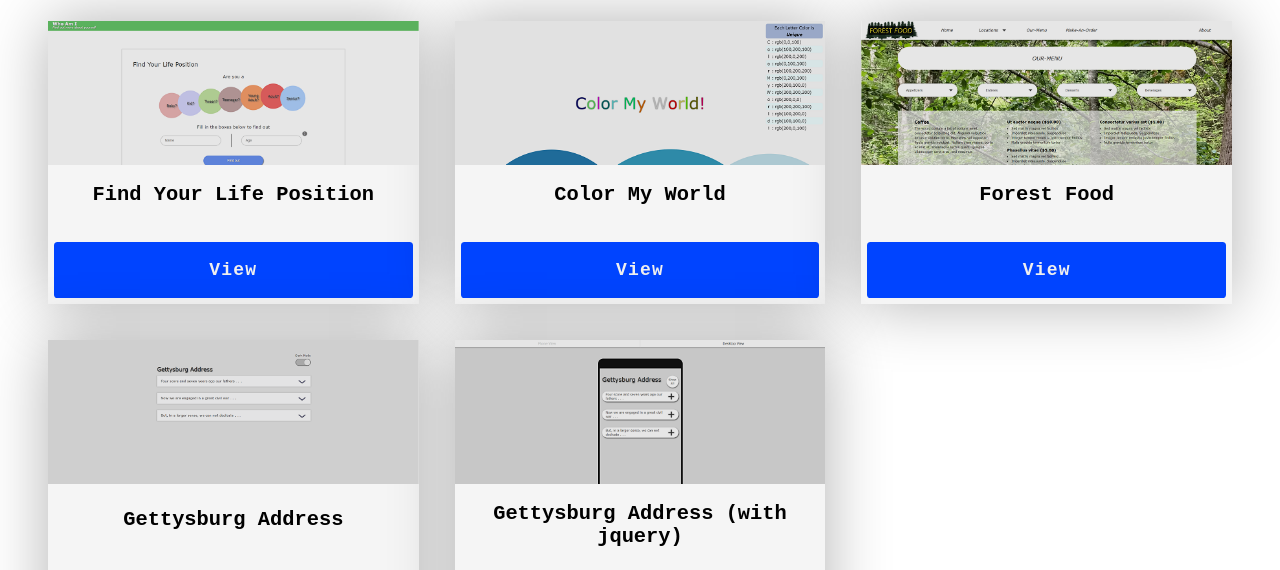
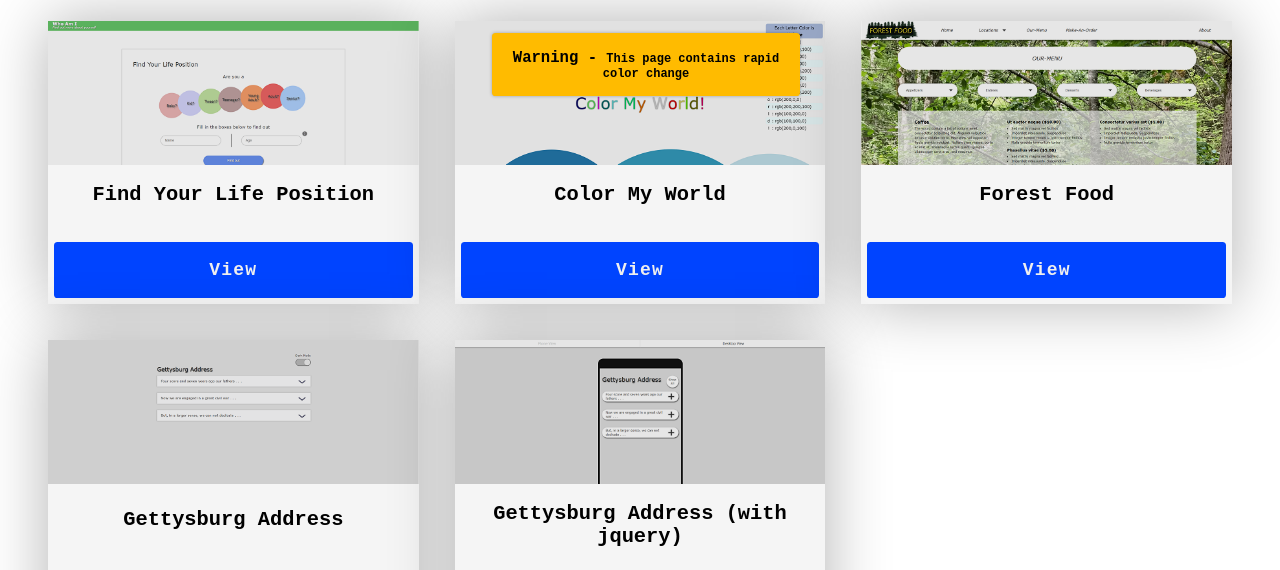
Before and after one commit to JamesProgramming/web-development-class-work, a plain HTML site: page index.html in a window 1280 px wide. Shown: the part 230-800 px from the top of the page. Drawn offline with Linux system fonts and the light colour scheme.

Commit message:
added warning banner

```diff
--- a/index.css
+++ b/index.css
@@ -80,6 +80,7 @@ a:active, a:focus {
 }
 
 .portfolio__webpage {
+    position: relative;
     display: grid;
     grid-template-columns: auto;
     grid-template-rows: 13rem;
@@ -87,6 +88,27 @@ a:active, a:focus {
     align-items: center;
     justify-content: center;
     box-shadow: 0 0 5rem rgba(3,3, 3, .3);
+}
+
+.portfolio__warning {
+    box-shadow: 0 0 .3rem rgba(3,3, 3, .3);
+    text-align: center;
+    background-color: rgb(255, 187, 0);
+    border-radius: .3rem;
+    padding: .3rem .5rem;
+    width: 80%;
+    position: absolute;
+    top: 1rem;
+    left: 10%;
+    z-index: 10;
+}
+
+.portfolio__warning p {
+    font-weight: bold;
+}
+
+.portfolio__warning span {
+    font-size: 1.3rem;
 }
 
 .portfolio__webpage img {
--- a/index.html
+++ b/index.html
@@ -27,6 +27,9 @@
         <a href="find-your-life-position.html">View</a>
       </article>
       <article class="portfolio__webpage">
+        <div class="portfolio__warning">
+          <p><span>Warning - </span>This page contains rapid color change</p>
+        </div>
         <img src="color-my-world.png" alt="color my world website" />
         <h2>Color My World</h2>
         <a href="color-my-world.html">View</a>
```
